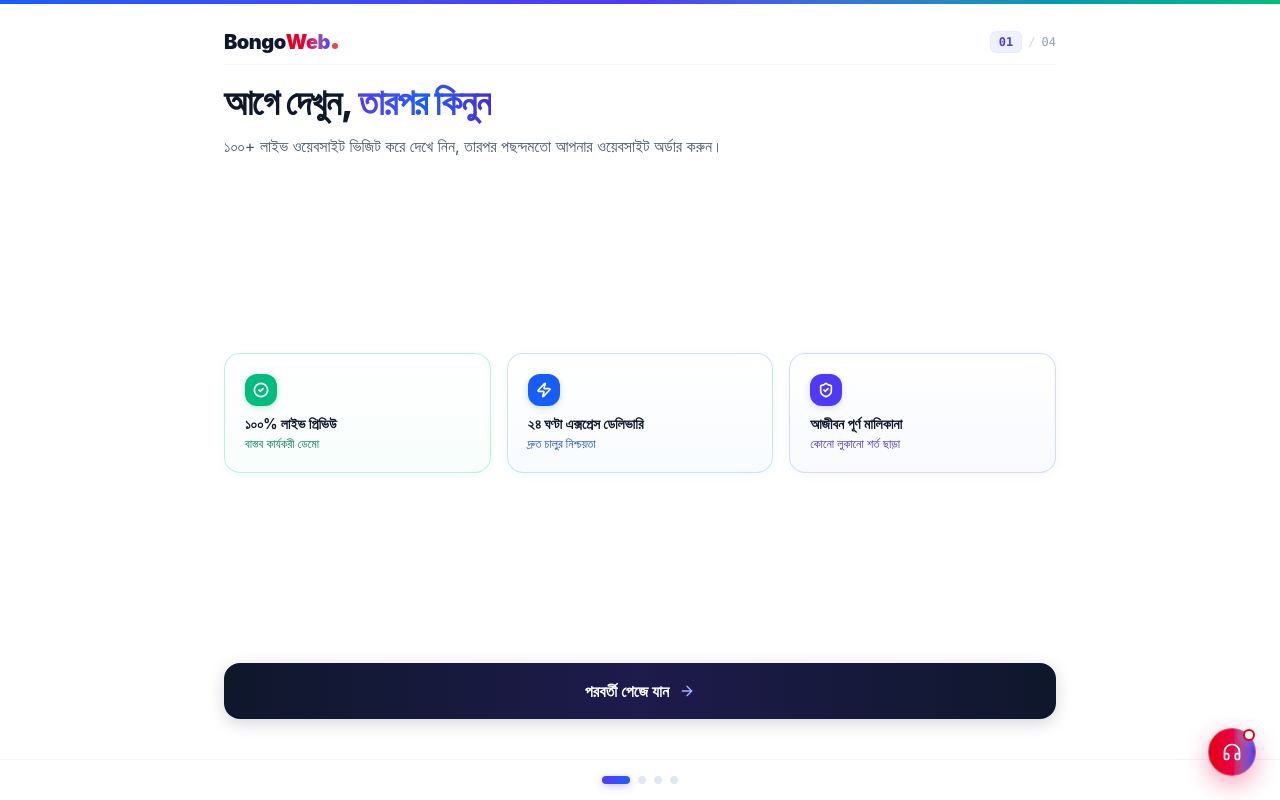
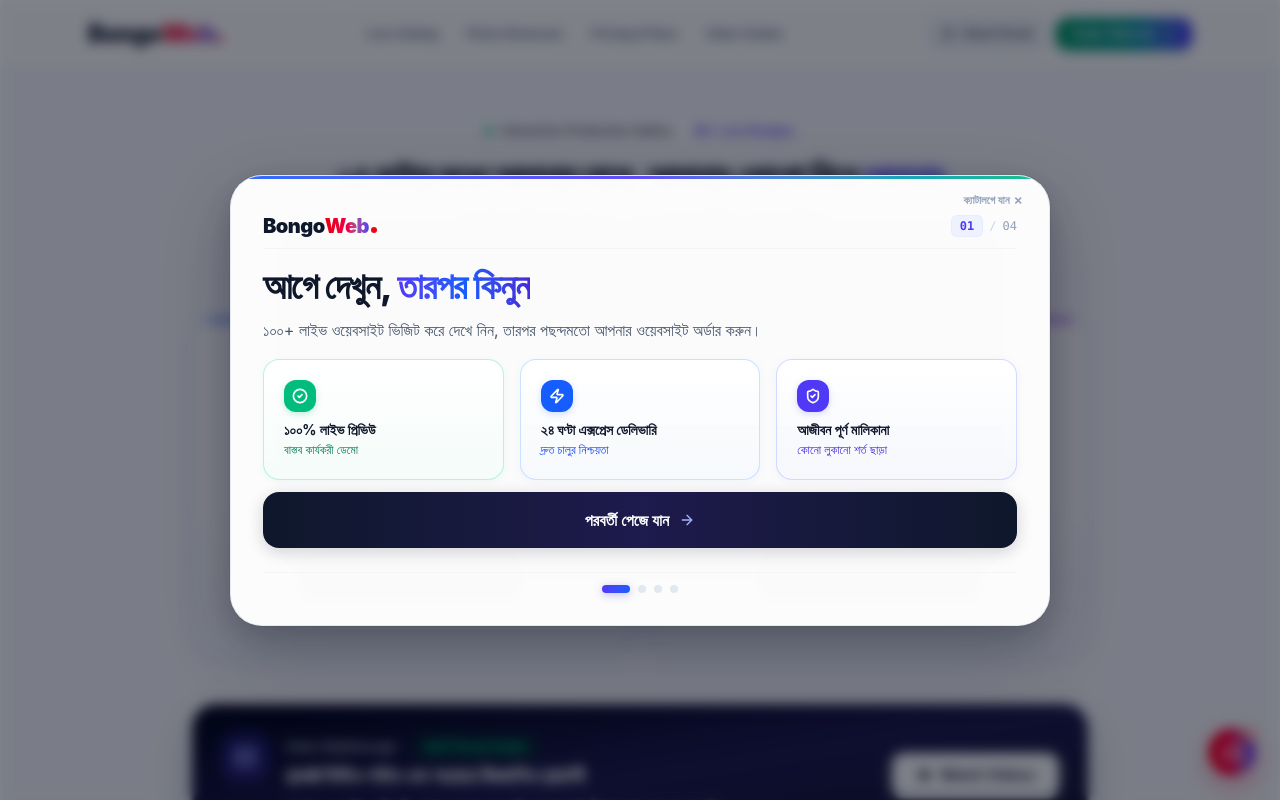
Before and after one commit to BeeGoBD/Bongoweb.xyz, a React (Vite) app: page / in a window 1280 px wide. Shown: the top 800 px of the page. Built offline with nearby package versions, Linux system fonts and the light colour scheme.

Commit message:
feat(ui): refactor onboarding wizard to floating modal
Introduce a blurred background backdrop and slide-up animation for the wizard view to enhance visual depth and improve user focus during the onboarding process.

```diff
--- a/src/App.tsx
+++ b/src/App.tsx
@@ -61,14 +61,48 @@ export default function App() {
       {/* Floating Live Support Widget - Visible on Every Screen */}
       <LiveSupportWidget />
 
-      {/* Full Page Navigation Router */}
+      {/* Background Website Dashboard Screen */}
+      {(currentPage === 'dashboard' || currentPage === 'wizard') && (
+        <div className={currentPage === 'wizard' ? 'filter blur-[2.5px] brightness-90 pointer-events-none select-none transition-all duration-300' : ''}>
+          <MainPreviewZone
+            onBackToWizard={() => {
+              setCurrentStep(1);
+              navigateTo('wizard');
+            }}
+            onOpenLiveBrowser={() => navigateTo('live-browser')}
+            onOpenPhotoShowcase={() => navigateTo('photo-showcase')}
+            onOpenPackages={() => navigateTo('packages')}
+            onOpenVideoFaq={() => navigateTo('video-faq')}
+            onOpenOrderModal={handleOpenOrderWithDemo}
+          />
+        </div>
+      )}
+
+      {/* Floating Hover Screen for Slides (Coming Up from Background) */}
       {currentPage === 'wizard' && (
-        <div className="fixed inset-0 h-screen h-dvh w-screen max-w-full overflow-hidden bg-white z-30 flex flex-col justify-between">
-          {/* Subtle jewel accent line at the very top edge */}
-          <div className="w-full h-1 bg-gradient-to-r from-blue-600 via-indigo-600 to-emerald-500 shrink-0" />
+        <div
+          id="slides-hover-backdrop"
+          className="fixed inset-0 z-50 flex items-center justify-center p-3 sm:p-6 bg-slate-950/45 backdrop-blur-[6px] animate-fadeIn"
+        >
+          {/* Elevated Presentation Slide Card Coming Up */}
+          <div className="relative w-full max-w-2xl sm:max-w-3xl lg:max-w-[820px] bg-white/98 backdrop-blur-2xl rounded-3xl sm:rounded-[2rem] border border-slate-200/90 shadow-[0_25px_70px_rgba(15,23,42,0.3),0_10px_30px_rgba(15,23,42,0.15)] ring-1 ring-black/[0.04] p-5 sm:p-7 md:p-8 animate-slideUpModal overflow-hidden flex flex-col justify-between max-h-[92vh] sm:max-h-[88vh]">
+            {/* Jewel accent bar across top of card */}
+            <div className="absolute top-0 left-0 right-0 h-[3px] bg-gradient-to-r from-blue-600 via-indigo-600 to-emerald-500 opacity-90" />
 
-          {/* Full Page Slide Content Viewport */}
-          <main className="flex-1 w-full max-w-4xl mx-auto px-4 sm:px-8 py-4 sm:py-6 flex flex-col justify-between min-h-0 overflow-y-auto sm:overflow-hidden">
+            {/* Quick Skip to Website button in top corner */}
+            <button
+              onClick={() => {
+                setCurrentStep(5);
+                navigateTo('dashboard');
+              }}
+              className="absolute top-3 right-4 text-[11px] font-semibold text-slate-400 hover:text-slate-800 transition-colors flex items-center gap-1 cursor-pointer py-1 px-2.5 rounded-lg hover:bg-slate-100 z-10"
+              title="Skip directly to website"
+            >
+              <span>ক্যাটালগে যান</span>
+              <span className="text-sm leading-none">×</span>
+            </button>
+
+            <div className="w-full flex-1 flex flex-col justify-between pt-1">
               {currentStep === 1 && (
                 <Step1Welcome
                   onNext={handleNextStep}
@@ -98,12 +132,10 @@ export default function App() {
                   }}
                 />
               )}
-          </main>
+            </div>
 
-          {/* Bottom Integrated Indicator Bar */}
-          <footer className="w-full py-3 sm:py-4 border-t border-slate-100 bg-white/95 backdrop-blur-md flex items-center justify-center shrink-0">
             {/* Micro Slide Deck Indicators - Sleek 4 Dots */}
-            <div className="flex items-center gap-2 select-none">
+            <div className="w-full flex items-center justify-center gap-2 pt-3 border-t border-slate-100/80 mt-2 select-none shrink-0">
               {[1, 2, 3, 4].map((stepNum) => (
                 <button
                   key={stepNum}
@@ -117,23 +149,8 @@ export default function App() {
                 />
               ))}
             </div>
-          </footer>
           </div>
-      )}
-
-      {/* Page 2: Unified Main Preview Zone (Dashboard) */}
-      {currentPage === 'dashboard' && (
-        <MainPreviewZone
-          onBackToWizard={() => {
-            setCurrentStep(1);
-            navigateTo('wizard');
-          }}
-          onOpenLiveBrowser={() => navigateTo('live-browser')}
-          onOpenPhotoShowcase={() => navigateTo('photo-showcase')}
-          onOpenPackages={() => navigateTo('packages')}
-          onOpenVideoFaq={() => navigateTo('video-faq')}
-          onOpenOrderModal={handleOpenOrderWithDemo}
-        />
+        </div>
       )}
 
       {/* Page 3: Full Standalone Live Browser Page */}
--- a/src/index.css
+++ b/src/index.css
@@ -60,6 +60,21 @@
   }
 }
 
+@keyframes slideUpModal {
+  from {
+    opacity: 0;
+    transform: translateY(32px) scale(0.96);
+  }
+  to {
+    opacity: 1;
+    transform: translateY(0) scale(1);
+  }
+}
+
+.animate-slideUpModal {
+  animation: slideUpModal 0.35s cubic-bezier(0.16, 1, 0.3, 1) forwards;
+}
+
 .animate-fadeIn {
   animation: fadeIn 0.25s cubic-bezier(0.16, 1, 0.3, 1) forwards;
 }
```
Lines whose indentation alone changed are shown as unchanged.
